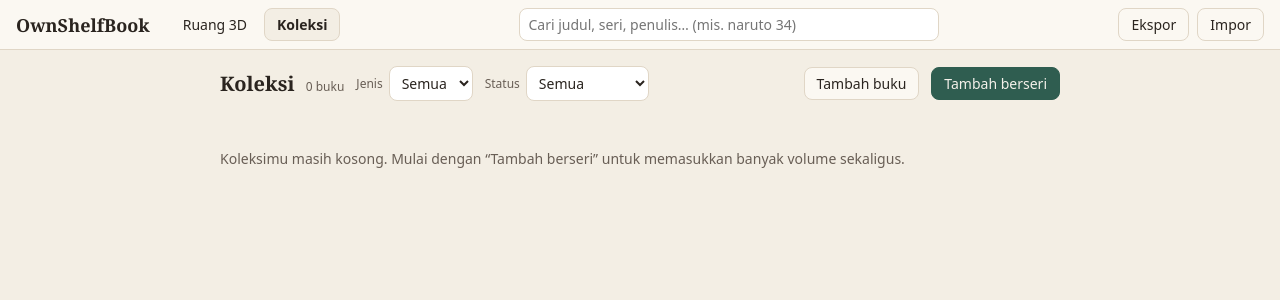
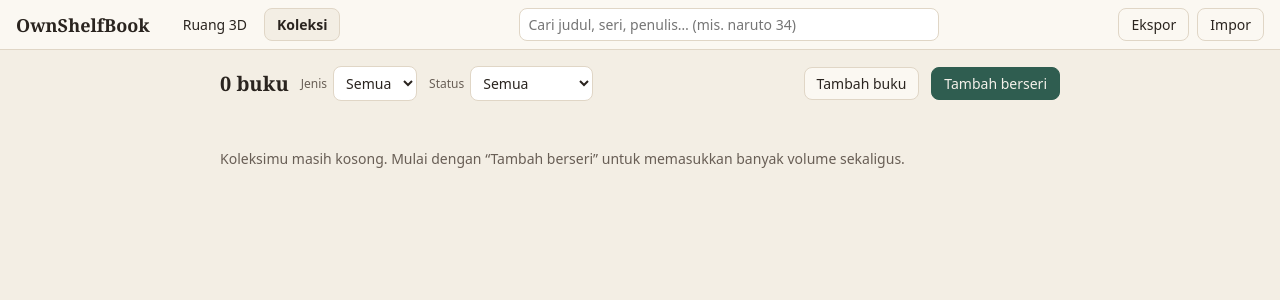
Before and after one commit to ArloDel/ownshelfbook, a React (Vite) app: page / in a window 1280 px wide. Both pictures are taken after a click on the tab "Koleksi". Shown: the top 300 px of the page. Built offline with nearby package versions, Linux system fonts and the light colour scheme.

Commit message:
feat: collection heading shows the book count instead of repeating the tab

```diff
--- a/src/ui/collection/CollectionPage.tsx
+++ b/src/ui/collection/CollectionPage.tsx
@@ -43,9 +43,7 @@ export function CollectionPage() {
   return (
     <div className="collection">
       <div className="toolbar">
-        <h2>
-          Koleksi <small>{books.length} buku</small>
-        </h2>
+        <h2>{books.length} buku</h2>
         <label className="field inline">
           <span>Jenis</span>
           <select value={typeFilter} onChange={(e) => setTypeFilter(e.target.value as TypeFilter)}>
```
